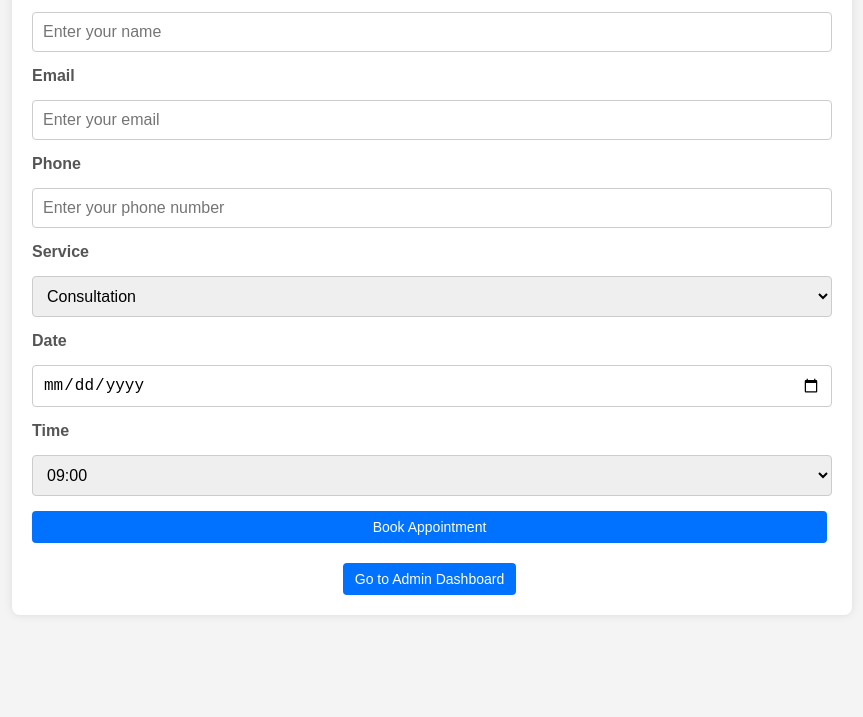
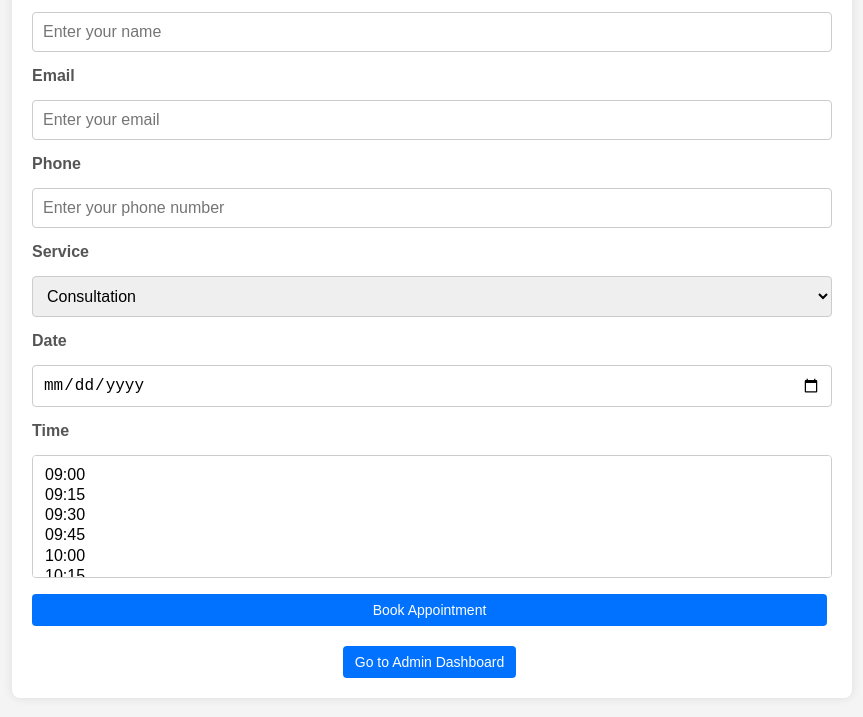
Before and after one commit to thirushaun/appointment-booking, a website: page public/index.html in a window 1280 px wide. Shown: the part 141-858 px from the top of the page, without its empty margins (208-1071 px from the left). Before the commit the page ends 800 px from the top, so only its background shows below. Drawn offline with Linux system fonts and the light colour scheme; no server answers.

Commit message:
Update index.html

```diff
--- a/public/index.html
+++ b/public/index.html
@@ -30,10 +30,12 @@
             <input type="date" id="date" required>
 
             <label for="time">Time</label>
-            <select id="time" required>
-                <!-- Time slots will be dynamically populated here -->
-                <option value="">Select a date first</option>
-            </select>
+            <div class="time-picker-container">
+                <select id="time" required size="5">
+                    <!-- Time slots will be dynamically populated here -->
+                    <option value="">Select a date first</option>
+                </select>
+            </div>
 
             <button type="submit">Book Appointment</button>
         </form>
```
